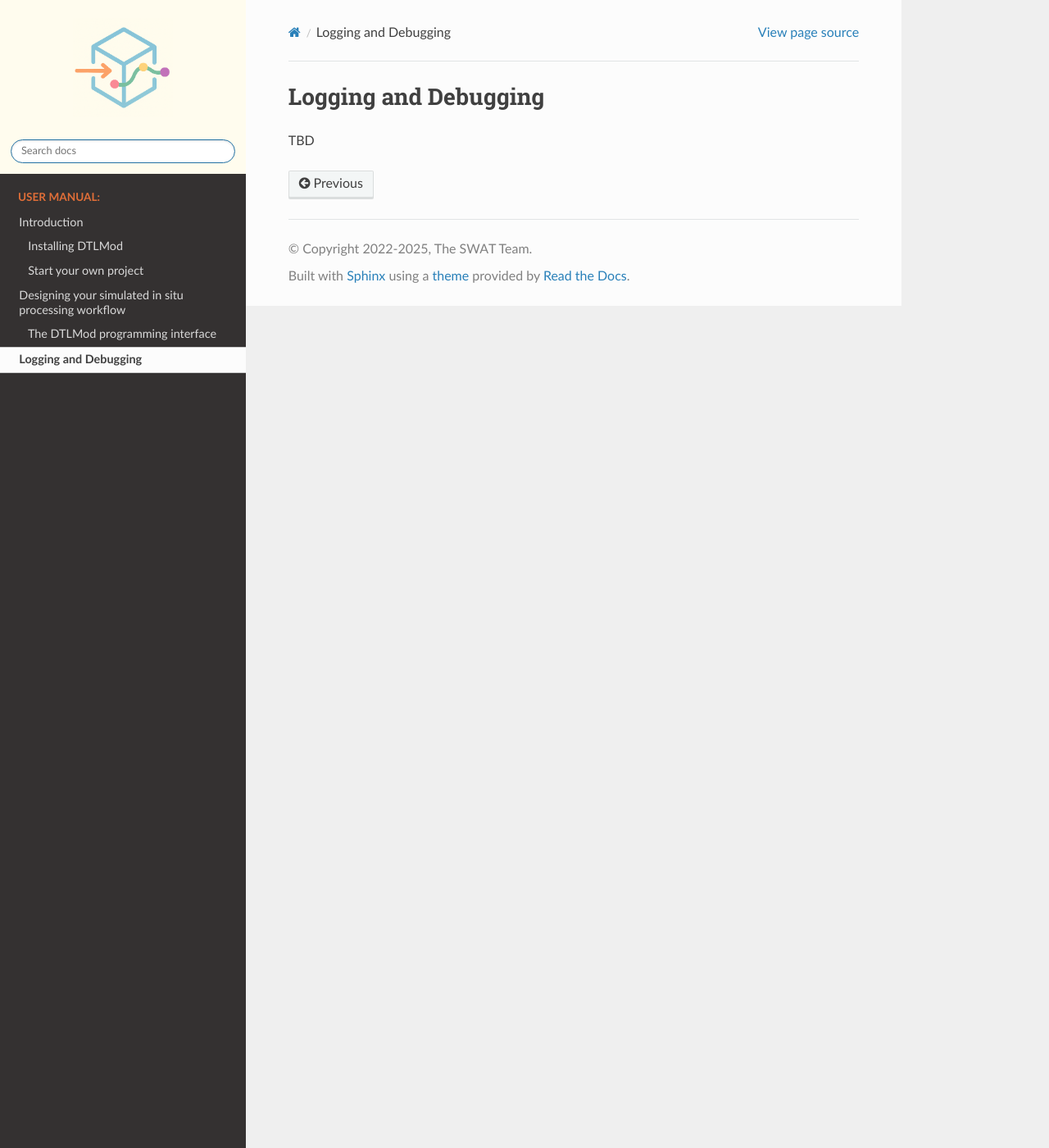
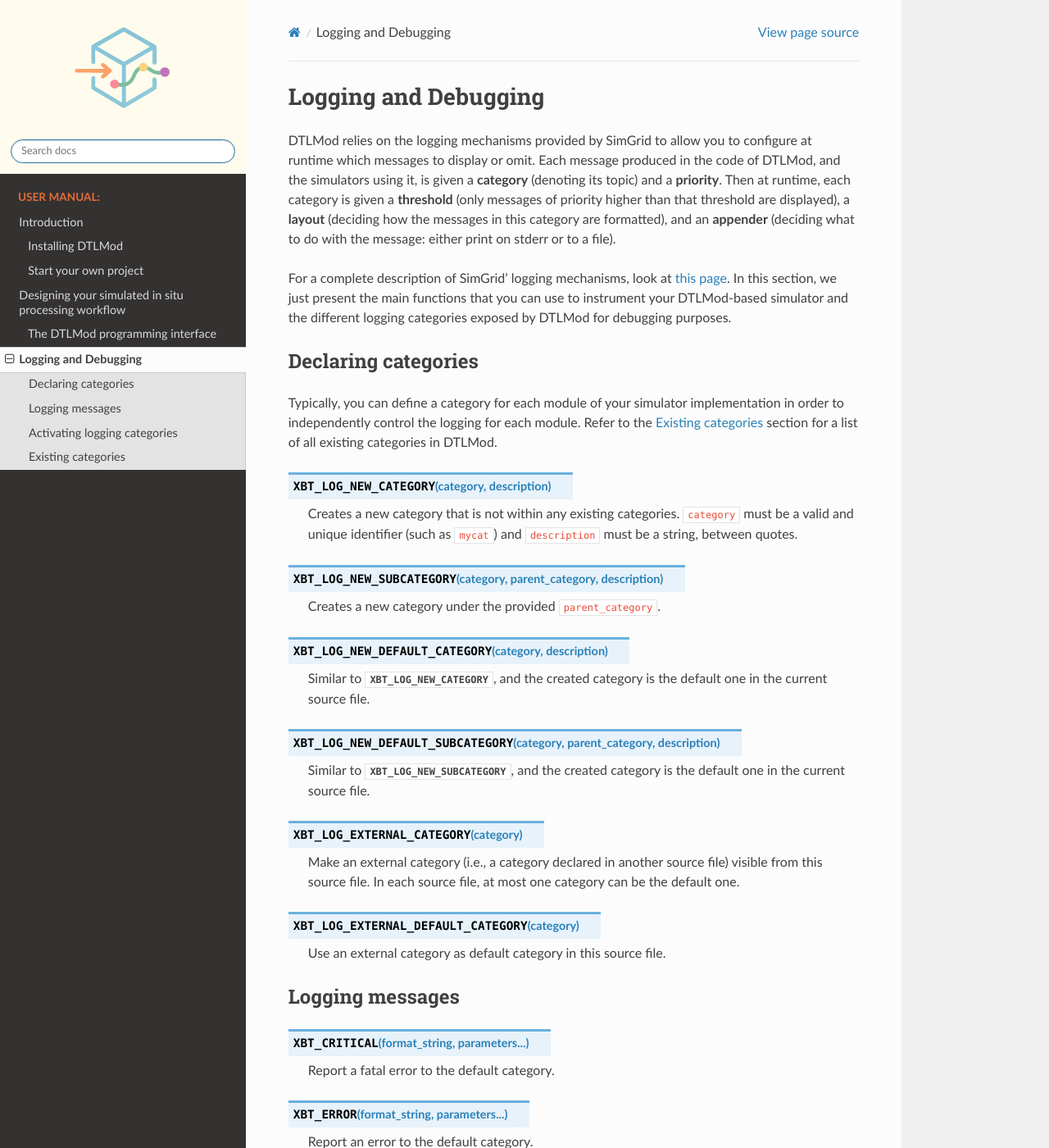
Before and after one commit to simgrid/DTLMod, a Sphinx documentation site: the page built from doc/source/Logging.rst, in a window 1280 px wide and 1400 px high. Shown: the whole window at 82% size. Built offline with Sphinx 7.4.7 and the Read the Docs theme 3.1.0, drawn with Linux system fonts in a browser that asks for light colours; some of the changed text lies outside the part shown.

Commit message:
almost complete documentation on Logging

```diff
--- a/doc/source/Logging.rst
+++ b/doc/source/Logging.rst
@@ -3,6 +3,125 @@
 .. _Logging:
 
 Logging and Debugging
-=====================
+#####################
+
+DTLMod relies on the logging mechanisms provided by SimGrid to allow you to configure at runtime which messages to
+display or omit. Each message produced in the code of DTLMod, and the simulators using it, is given a **category**
+(denoting its topic) and a **priority**. Then at runtime, each category is given a **threshold** (only messages of
+priority higher than that threshold are displayed), a **layout** (deciding how the messages in this category are
+formatted), and an **appender** (deciding what to do with the message: either print on stderr or to a file).
+
+For a complete description of SimGrid' logging mechanisms, look at `this page
+<https://simgrid.org/doc/latest/The_XBT_toolbox.html#logging-api>`_. In this section, we just present the main
+functions that you can use to instrument your DTLMod-based simulator and the different logging categories exposed by
+DTLMod for debugging purposes.
+
+Declaring categories
+********************
+
+Typically, you can define a category for each module of your simulator implementation in order to independently control
+the logging for each module. Refer to the :ref:`logging_categories` section for a list of all existing categories in
+DTLMod.
+
+.. c:macro:: XBT_LOG_NEW_CATEGORY(category, description)
+
+   Creates a new category that is not within any existing categories. ``category`` must be a valid and unique identifier
+   (such as ``mycat``) and ``description`` must be a string, between quotes.
+
+.. c:macro:: XBT_LOG_NEW_SUBCATEGORY(category, parent_category, description)
+
+   Creates a new category under the provided ``parent_category``.
+
+.. c:macro:: XBT_LOG_NEW_DEFAULT_CATEGORY(category, description)
+
+   Similar to :c:macro:`XBT_LOG_NEW_CATEGORY`, and the created category is the default one in the current source file.
+
+.. c:macro:: XBT_LOG_NEW_DEFAULT_SUBCATEGORY(category, parent_category, description)
+
+   Similar to :c:macro:`XBT_LOG_NEW_SUBCATEGORY`, and the created category is the default one in the current source file.
+
+.. c:macro:: XBT_LOG_EXTERNAL_CATEGORY(category)
+
+   Make an external category (i.e., a category declared in another source file) visible from this source file.
+   In each source file, at most one category can be the default one.
+
+.. c:macro:: XBT_LOG_EXTERNAL_DEFAULT_CATEGORY(category)
+
+   Use an external category as default category in this source file.
+
+Logging messages
+****************
+
+.. c:macro:: XBT_CRITICAL(format_string, parameters...)
+
+   Report a fatal error to the default category.
+
+.. c:macro:: XBT_ERROR(format_string, parameters...)
+
+   Report an error to the default category.
+
+.. c:macro:: XBT_WARN(format_string, parameters...)
+
+   Report a warning or an important information to the default category.
+
+.. c:macro:: XBT_INFO(format_string, parameters...)
+
+   Report an information of regular importance to the default category.
+
+.. c:macro:: XBT_VERB(format_string, parameters...)
+
+   Report a verbose information to the default category.
+
+.. c:macro:: XBT_DEBUG(format_string, parameters...)
+
+   Report a debug-only information to the default category.
+
+For each of the logging macros, the first parameter must be a printf-like format string, and the subsequent parameters
+must match this format.
+
+Activating logging categories
+*****************************
+
+There are two ways to activate a specific logging category: on command line and within the code of your simulator.
+
+On command line, you have to append a ``--log=`` flag to the call to your simulator. The value associated to this flag
+is composed of three part: the **logging category**, followed by ``.threshold:`` (or anything subset between ``.t:``
+and ``.threshol:`` to save time), and the desired **priority**.
+
+You can also specify which format to apply to a category. For instance, `--log=mycat.fmt:%m` reduces the output to the
+user-message only, removing any decoration such as the date or the actor pid. For more details on format configuration,
+we refer you to the
+`SimGrid documentation <https://simgrid.org/doc/latest/Configuring_SimGrid.html#format-configuration>`_.
+
+Finally, ``--log=no_loc`` hides the source locations (file names and line numbers) from where the logs are produced.
+
+.. code-block:: console
+
+    $ ./my_simulator --log=mycat.threshold:debug --log=mycat.fmt:%m --no-loc
+
+To configure and activate a logging category from your simulator code, use the following function (declared in
+`xbt/log.h`).
+
+.. c:function:: void xbt_log_control_set(const char* setting)
+
+   Sets the provided ``setting`` as if it was passed in a ``--log`` command-line parameter.
+
+.. _logging_categories:
+
+Existing categories
+*******************
+
+Here follows the list of all the logging categories existing in the implementation of DTLMod.
 
 TBD
+
+.. - dtlmod
+
+..  - dtl
+  - dtl_stream
+  - dtl_engine
+
+
+.. src/FileEngine.cpp                    20 XBT_LOG_NEW_DEFAULT_SUBCATEGORY(dtl_file_engine, dtlmod, "DTL logging abou
+                                            t file-based Engines");
+ 5 src/bindings/python/dtlmod_python.cpp 36 XBT_LOG_NEW_DEFAULT_CATEGORY(python, "python");
```
